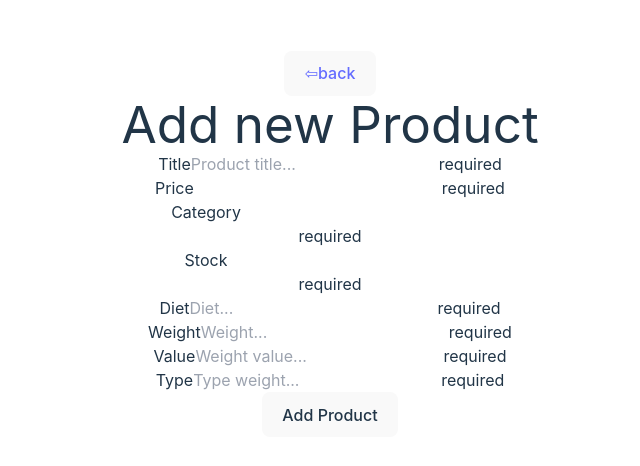
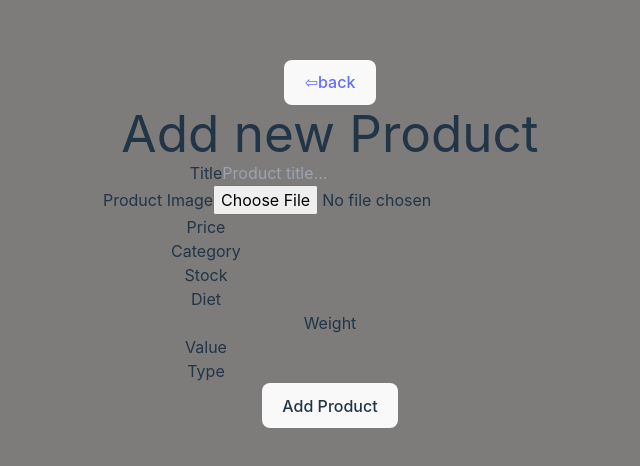
Before and after one commit to mateoOA/pf-front, a React (Vite) app: page /form in a window 1280 px wide. Shown: the part 156-622 px from the top of the page, without its empty margins (310-950 px from the left). Built offline with nearby package versions, Linux system fonts and the light colour scheme.

Commit message:
form validado

```diff
--- a/package.json
+++ b/package.json
@@ -12,6 +12,7 @@
   "dependencies": {
     "react": "^18.2.0",
     "react-dom": "^18.2.0",
+    "react-hook-form": "^7.47.0",
     "react-router-dom": "^6.3.0"
   },
   "devDependencies": {
--- /dev/null
+++ b/src/views/FormProduct/Form.css
@@ -0,0 +1,3 @@
+*{
+    background-color: rgb(126, 123, 123);
+}
--- a/src/views/FormProduct/Form.jsx
+++ b/src/views/FormProduct/Form.jsx
@@ -1,225 +1,152 @@
-import { useState, useEffect } from 'react'
-//import { useNavigate } from 'react-router-dom'
-//import { useDispatch, useSelector } from 'react-redux'
+import {useForm} from 'react-hook-form'
 import { NavLink } from 'react-router-dom'
-//import { addProduct, getProducts,getAllProducts } from '../../redux/actions'
-import validate from './Validates'
-//import NavBar from '../../components/NavBar/NavBar'
+import './Form.css'
+export default function Form(){
+   const {register, handleSubmit,
+    formState:{errors},
 
-export default function Form(){
-    // const dispatch = useDispatch();//configuro el dispatch
-    // const navigate = useNavigate();//configuro navigate
-    //Traigo los temperamentos del estado Global en mi reducer y los guardo en una constante
-    //const { allProductsCopy } = useSelector((state) => state);
+} = useForm()
 
+    const onSubmit = handleSubmit((data)=>{
+        console.log(data)
+        alert('send')
+    })
 
-
-
-
-    //Creo un estado Local para los inputs del form
-    const [newProduct, setNewProduct] = useState({
-        title: '',
-        price:'',
-        category:'',
-        stock:'',
-        diet: '',
-        weight: '',
-        value: '',
-        type: '',
-    });
-
-
-    //Creo un estado Local para los errors
-    const [errors, setErrors] = useState({
-        title: 'required',
-        price:'required',
-        category:'required',
-        stock:'required',
-        diet: 'required',
-        weight: 'required',
-        value: 'required',
-        type: 'required',
-    });
-
-
-    //funcion para guardar los cambios constantemente
-    function handleChange(e){
-        e.preventDefault();
-
-        // Para guardar los inputs de mi dog
-        setNewProduct({
-            ...newProduct,
-            [e.target.name]: e.target.value
-        });
-
-        // Para verificar las validaciones
-        const validationErrors = validate({
-            ...newProduct,
-            [e.target.name]: e.target.value
-        });
-
-        // Establecer los errores de validación
-        setErrors({
-            ...errors,
-            ...validationErrors,
-        });
-
-
-
-    }
-
-    function handleChangeName(e){
-        e.preventDefault
-
-        // Para guardar los inputs de mi product
-        setNewProduct({
-            ...newProduct,
-            [e.target.name]: e.target.value
-        });
-
-        // Para verificar las validaciones
-        const validationErrors = validate({
-            ...newProduct,
-            [e.target.name]: e.target.value
-        });
-
-        // Establecer los errores de validación
-        setErrors({
-            ...errors,
-            ...validationErrors,
-
-        });
-
-
-    }
-
-
-
-    //Para limpiar el input y cargar la info
-    // function handleSubmit(e){
-    //     e.preventDefault();
-
-    //     if(!errors.title&&!errors.price&&!errors.category&&!errors.stock&&!errors.diet&&//valido que no haya errores
-    //         !errors.weight&&!errors.value&&!errors.type
-    //          ){
-
-    //         dispatch(addProduct(newProduct));//mediante el dispatch uso la action addProduct y le mando mi newProduct
-    //         alert('Product created successfully!')
-
-
-    //         setNewProduct({//seteo newProduct de 0
-    //            title: '',
-    //            price:'',
-    //            category:'',
-    //            stock:'',
-    //            diet: '',
-    //            weight: '',
-    //            value: '',
-    //            type: '',
-    //         });
-
-    //         //Me redirige a home
-    //         navigate('/home');
-    //     }
-    // }
 
     return(
         <div >
 
-            <form  >
+            <form onSubmit={onSubmit}>
             <NavLink to='/home'>
          <button >⇦back</button>
        </NavLink>
             <h1 >Add new Product</h1>
                 <div >
                     <label>Title</label>
-                    < input type="text"  value={newProduct.title} name='title' placeholder="Product title..." autoComplete='off' onChange={(e)=>handleChangeName(e)}></input>
-                    {errors.title && (
-                        <span className="error">{errors.title}</span>
-                    )}
+                    < input type="text" onInput={(e) => e.target.value = e.target.value.replace(/\s/g, '')} {...register('title',{
+                        required:{
+                            value:true,
+                            message: 'required'
+                        },
+                        minLength:{
+                            value:3,
+                            message:'The title must be at least 3 letters'
+                        },
+                        maxLength:{
+                            value:30,
+                            message:'The title cannot contain more than 30 letters.'
+                        }
+                    })} placeholder="Product title..." autoComplete='off' ></input>
+                    {errors.title && <span>{errors.title.message}</span>}
+
+                </div>
+                <div>
+                    <label>Product Image</label>
+                    <input type="file" {...register('productImage',{
+                     required:{
+                        value:true,
+                        message: 'required'
+                    },
+                })}/>
+                {errors.image && <span>{errors.image.message}</span>}
                 </div>
 
                 <div>
                     <label>Price</label>
-                    <input type="number" value={newProduct.price} name='price' autoComplete='off' onChange={(e)=>handleChange(e)}></input>
-                    {errors.price && (
-                        <span className="error">{errors.price}</span>
-                    )}
+                    <input type="number" min='1' {...register('price',{
+                         required:{
+                            value:true,
+                            message: 'required'
+                        },
+                        pattern:{
+                            value:/^[0-9]+$/,
+                            message:'The field only accepts numbers'
+                        },
+                    })} ></input>
+                    {errors.price && <span>{errors.price.message}</span>}
                 </div>
-                <div >
-                <div >
                     <div  >
                         <label>Category</label>
-                        <input type="text" value={newProduct.category} name='category' autoComplete='off' placeholder="" onChange={(e)=>handleChange(e)}></input>
-                        {errors.category && (
-                        <h4 >{errors.category}</h4>
-                        )}
+                        <input type="text" onInput={(e) => e.target.value = e.target.value.replace(/\s/g, '')} {...register('category',{
+                              required:{
+                                value:true,
+                                message: 'required'
+                            },
+                            pattern:{
+                                value:/^[^\d]*$/,
+                                message:'the field not accepts numbers'
+                            }
+                        })}></input>
+                        {errors.category && <span>{errors.category.message}</span>}
                     </div>
 
                     <div>
                         <label>Stock</label>
-                        <input type="number" value={newProduct.stock} name='stock' autoComplete='off' placeholder="" onChange={(e)=>handleChange(e)}></input>
-                        {errors.stock && (
-                            <h4 >{errors.stock}</h4>
-                        )}
+                        <input type="number" min='1' {...register('stock',{
+                             required:{
+                                value:true,
+                                message: 'required'
+                            },
+                            pattern:{
+                                value:/^[0-9]+$/,
+                                message:'The field only accepts numbers'
+                            },
+                        })}></input>
+                         {errors.stock && <span>{errors.stock.message}</span>}
                     </div>
-                </div>
-                </div>
-                <div >
-                <div >
                     <div>
                         <label>Diet</label>
-                        <input type="text" value={newProduct.diet} name='diet' autoComplete='off' placeholder="Diet..." onChange={(e)=>handleChange(e)}></input>
-                        {errors.diet && (
-                        <span className="error">{errors.diet}</span>
-                        )}
+                        <input type="text" onInput={(e) => e.target.value = e.target.value.replace(/\s/g, '')} {...register('diet',{
+                            required:{
+                                value:true,
+                                message: 'required'
+                            },
+                            pattern:{
+                                value:/^[^\d]*$/,
+                                message:'the field not accepts numbers'
+                            }
+                        })}></input>
+                         {errors.diet && <span>{errors.diet.message}</span>}
                     </div>
 
                     <div>
                         <label>Weight</label>
-                        <input type="number" value={newProduct.weight} name='weight' autoComplete='off' placeholder="Weight..." onChange={(e)=>handleChange(e)}></input>
-                        {errors.weight && (
-                            <span className="error">{errors.weight}</span>
-                        )}
                     </div>
-                </div>
-                </div>
-                <div >
+
                     <div>
                     <div>
                         <label>Value</label>
-                        <input type="number" value={newProduct.value} name='value' autoComplete='off' placeholder="Weight value..." onChange={(e)=>handleChange(e)}></input>
-                        {errors.value && (
-                            <span className="error">{errors.value}</span>
-                        )}
+                        <input type="number" min='1' {...register('value',{
+                             required:{
+                                value:true,
+                                message: 'required'
+                            },
+                            pattern:{
+                                value:/^[0-9]+$/,
+                                message:'The field only accepts numbers'
+                            },
+
+                        })} ></input>
+                         {errors.value && <span>{errors.value.message}</span>}
                     </div>
                     <div>
                         <label>Type</label>
-                        <input type="text" value={newProduct.type} name='type' autoComplete='off' placeholder="Type weight..." onChange={(e)=>handleChange(e)}></input>
-                        {errors.type && (
-                            <span className="error">{errors.type}</span>
-                        )}
+                        <input type="text" onInput={(e) => e.target.value = e.target.value.replace(/\s/g, '')} {...register('type',{
+                             required:{
+                                value:true,
+                                message: 'required'
+                            },
+                            pattern:{
+                                value:/^[^\d]*$/,
+                                message:'the field not accepts numbers'
+                            }
+                        })}></input>
+                         {errors.type && <span>{errors.type.message}</span>}
                     </div>
                     </div>
-                </div>
-
-
-                {!errors.name &&// condicional para validar que no haya errores
-          !errors.title &&
-          !errors.price &&
-          !errors.category &&
-          !errors.stock &&
-          !errors.diet &&
-          !errors.weight &&
-          !errors.value &&
-          !errors.type  ? (
-          <button type='submit'  onClick={(e)=>handleSubmit(e)} >Add Product</button>// si no los hay agrego un button funcional para crear el dog
-        ) : (
-            //si hay algun error renderizo un falso button de create
-          <button disabled >
+          <button type='submit' >
             Add Product
           </button>
-        )}
             </form>
         </div>
     )
--- a/src/views/FormProduct/Validates.js
+++ /dev/null
@@ -1,19 +0,0 @@
-export default function validate(newProduct) {
-  let errors = {}
-
-  // Validaciones regex
-  //const numEnteroPositivo=/^[1-9]\d*$/;
-  const noNumeros = /^[^\d]*$/
-  //const isUrl = /^(http(s?):)([/|.|\w|\s|-])*\.(?:jpg|jpeg|gif|png)$/
-
-  // Errores en title
-  if (!newProduct.title) {
-    errors.title = "Title is required."
-  } else if (!noNumeros.test(newProduct.title)) {
-    errors.title = "The title must not contain numbers."
-  } else {
-    errors.title = null
-  }
-
-  return errors
-}
```
Also changed, not shown: 2 other files (tests, documents, lock files or other folders).
